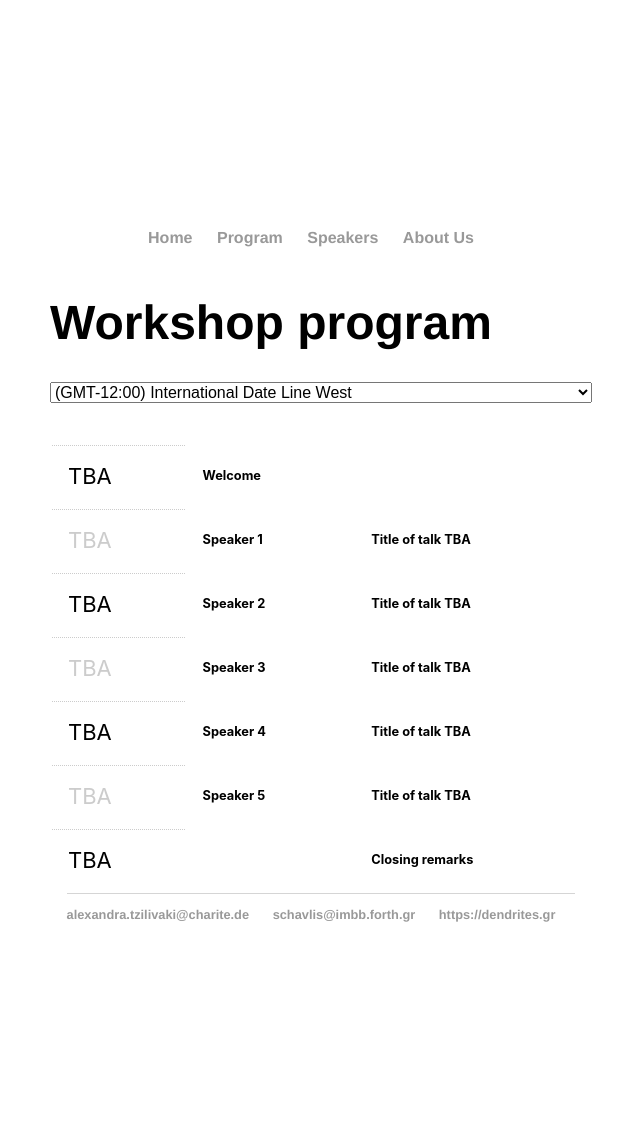
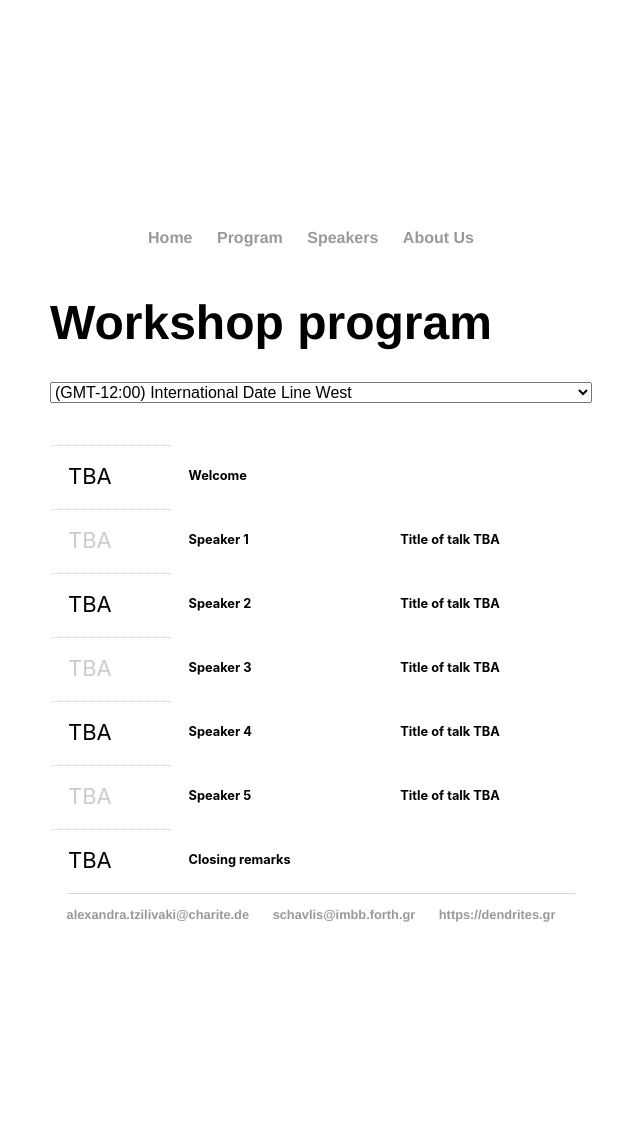
Before and after one commit to spirosChv/ocns2021interneurons, a Jekyll site: the page built from program/index.html, in a window 1280 px wide. Shown: the whole page, without its empty margins (319-959 px from the left). Built offline with Jekyll 4.4.1, drawn with Linux system fonts in a browser that asks for light colours.

Commit message:
Update index.html

```diff
--- a/program/index.html
+++ b/program/index.html
@@ -124,7 +124,6 @@ title: Workshop Program
 				</tr>
 				<tr>
 				    <th>TBA</th>
-				    <td colspan="10" rowspan="1" class="blurb"></td>
 				    <td colspan="10" rowspan="1" class="blurb">Closing remarks</td>
 				</tr>
 			    </body>
```
